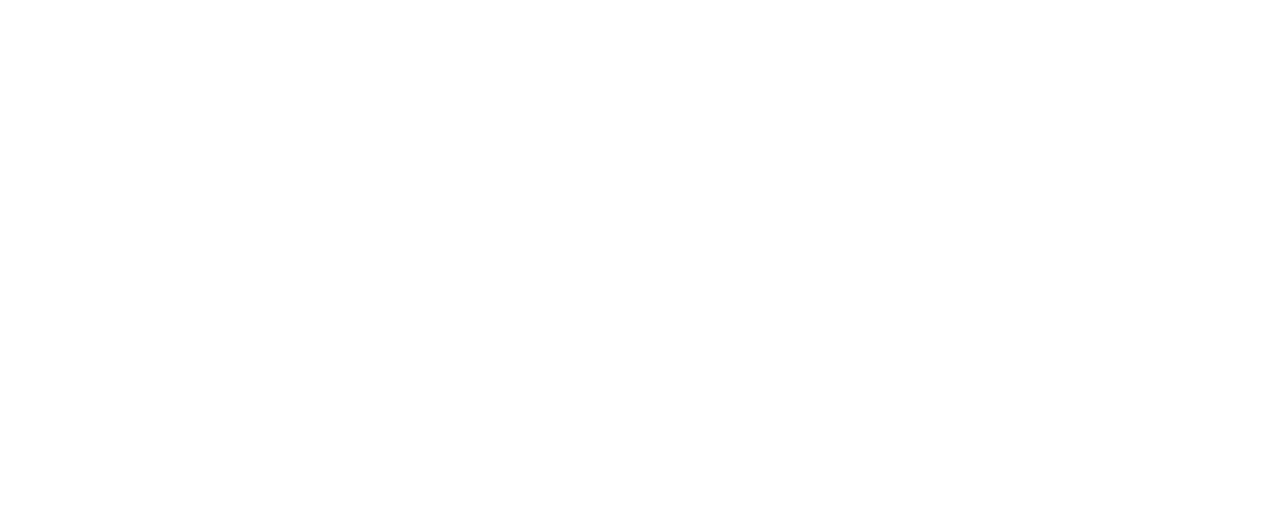
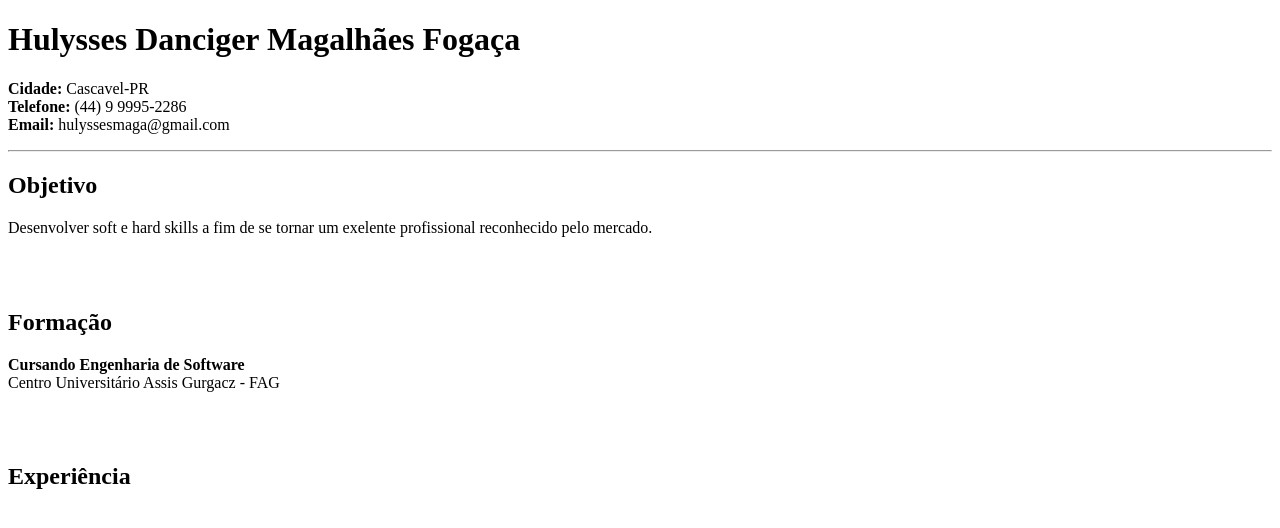
Before and after one commit to Hulysses/curriculo-html, a plain HTML site: page index.html in a window 1280 px wide. Drawn offline with Linux system fonts and the light colour scheme.

Commit message:
Atualizando HTML

```diff
--- a/index.html
+++ b/index.html
@@ -7,6 +7,19 @@
     <title>Currículo</title>
 </head>
 <body>
-
+    <h1>Hulysses Danciger Magalhães Fogaça</h1>
+    <p><b>Cidade: </b>Cascavel-PR <br>
+    <b>Telefone: </b>(44) 9 9995-2286 <br>
+    <b>Email: </b>hulyssesmaga@gmail.com</p>
+    <hr>
+    <h2>Objetivo</h2>
+    <p>Desenvolver soft e hard skills a fim de se tornar um exelente profissional reconhecido pelo mercado.</p>
+    <br><br>
+    <h2>Formação</h2>
+    <p><b>Cursando Engenharia de Software</b><br>
+    Centro Universitário Assis Gurgacz - FAG</p>
+    <br><br>
+    <h2>Experiência</h2>
+    <p></p>
 </body>
 </html>
```
